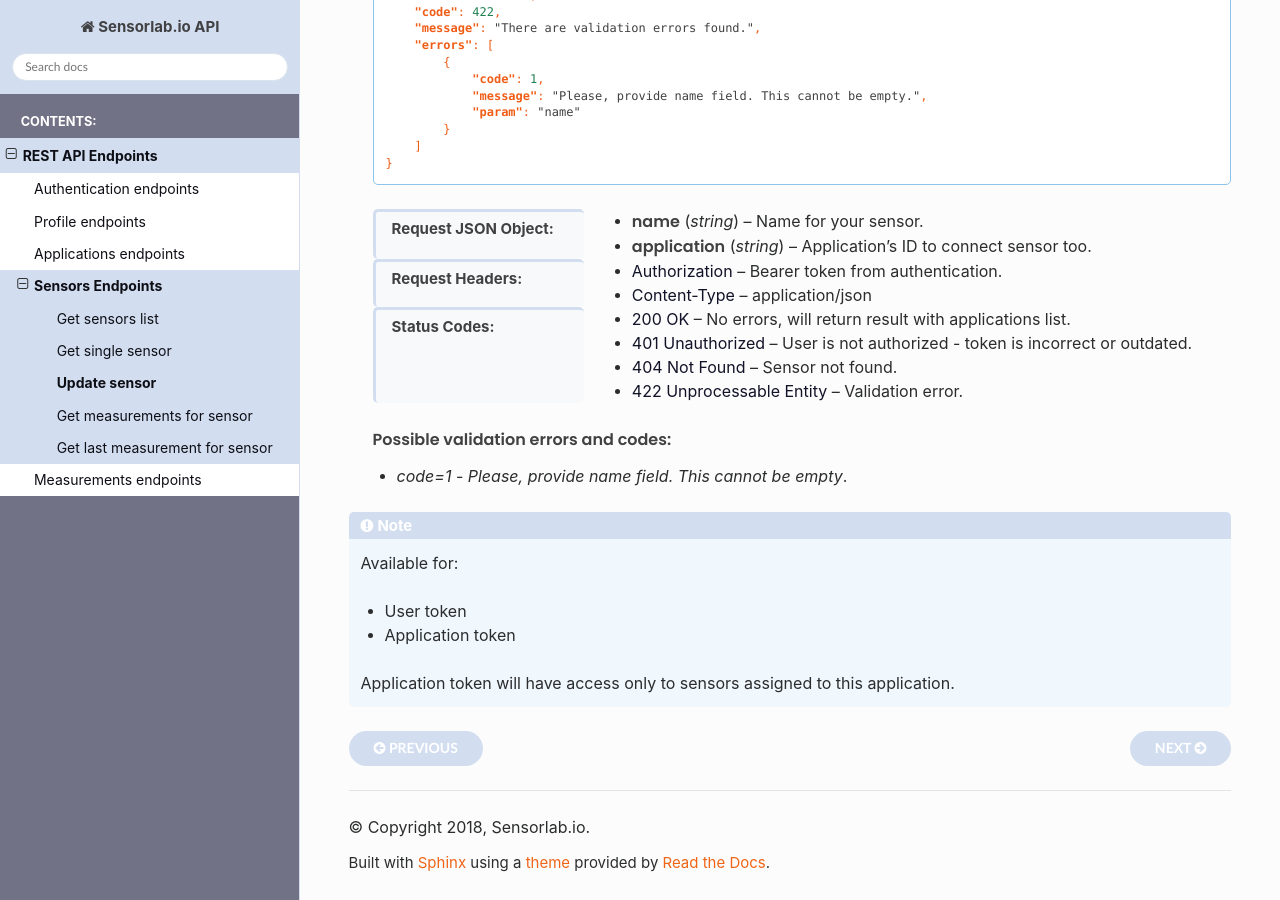
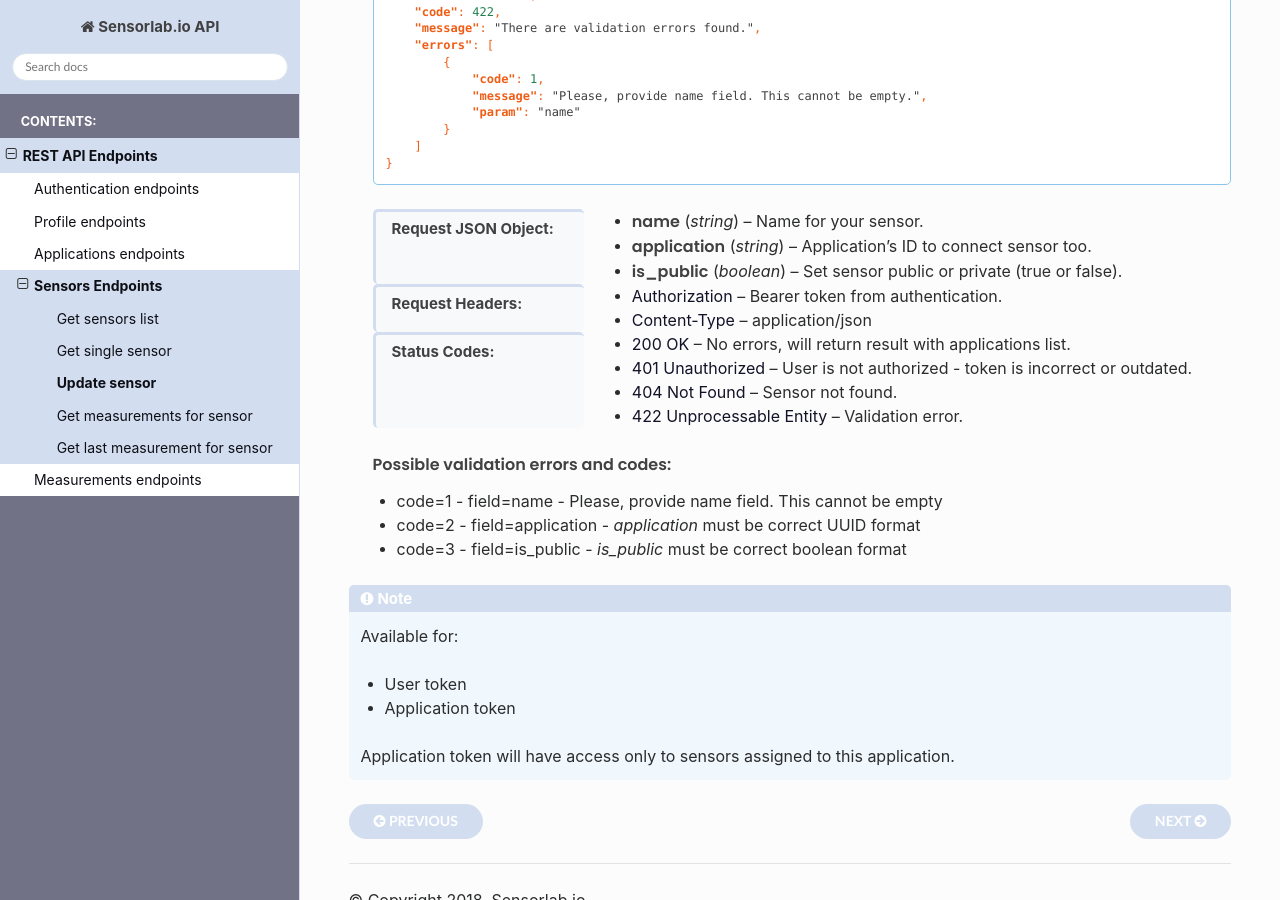
Before and after one commit to sensorlabio/sensorlab-api-docs, a Sphinx documentation site: the page built from source/endpoints/sensors/update.rst, in a window 1280 px wide and 900 px high, scrolled down 900 px. Built offline with Sphinx 7.4.7 and the Read the Docs theme 2.0.0, drawn with Linux system fonts in a browser that asks for light colours.

Commit message:
Add info on `is_public` field

```diff
--- a/source/endpoints/sensors/get.rst
+++ b/source/endpoints/sensors/get.rst
@@ -46,6 +46,7 @@ Get single sensor
     :>json number batteryCharge: Sensor's battery charge in percent.
     :>json boolean isBatteryCharging: Indicates if battery is charging or not.
     :>json boolean isOnline: Indicates if sensor is online and sending data or not.
+    :>json boolean is_public: Show is sensor is public or not.
 
     :statuscode 200: No errors, will return result with sensors list.
     :statuscode 401: User is not authorized - token is incorrect or outdated.
--- a/source/endpoints/sensors/list.rst
+++ b/source/endpoints/sensors/list.rst
@@ -58,6 +58,7 @@ Get sensors list
     :>json number batteryCharge: Sensor's battery charge in percent.
     :>json boolean isBatteryCharging: Indicates if battery is charging or not.
     :>json boolean isOnline: Indicates if sensor is online and sending data or not.
+    :>json boolean is_public: Show is sensor is public or not.
 
     :query page: used for pagination. Default is 1.
     :query name: filter by name. Search is case-insensitive and searches using `like`.
--- a/source/endpoints/sensors/update.rst
+++ b/source/endpoints/sensors/update.rst
@@ -59,6 +59,7 @@ Update sensor
 
     :<json string name: Name for your sensor.
     :<json string application: Application's ID to connect sensor too.
+    :<json boolean is_public: Set sensor public or private (true or false).
 
     :reqheader Authorization: Bearer token from authentication.
     :reqheader Content-Type: application/json
@@ -69,7 +70,9 @@ Update sensor
 
     **Possible validation errors and codes:**
 
-    - `code=1` - `Please, provide name field. This cannot be empty`.
+    - code=1 - field=name - Please, provide name field. This cannot be empty
+    - code=2 - field=application - `application` must be correct UUID format
+    - code=3 - field=is_public - `is_public` must be correct boolean format
 
 .. note::
     Available for:
```
